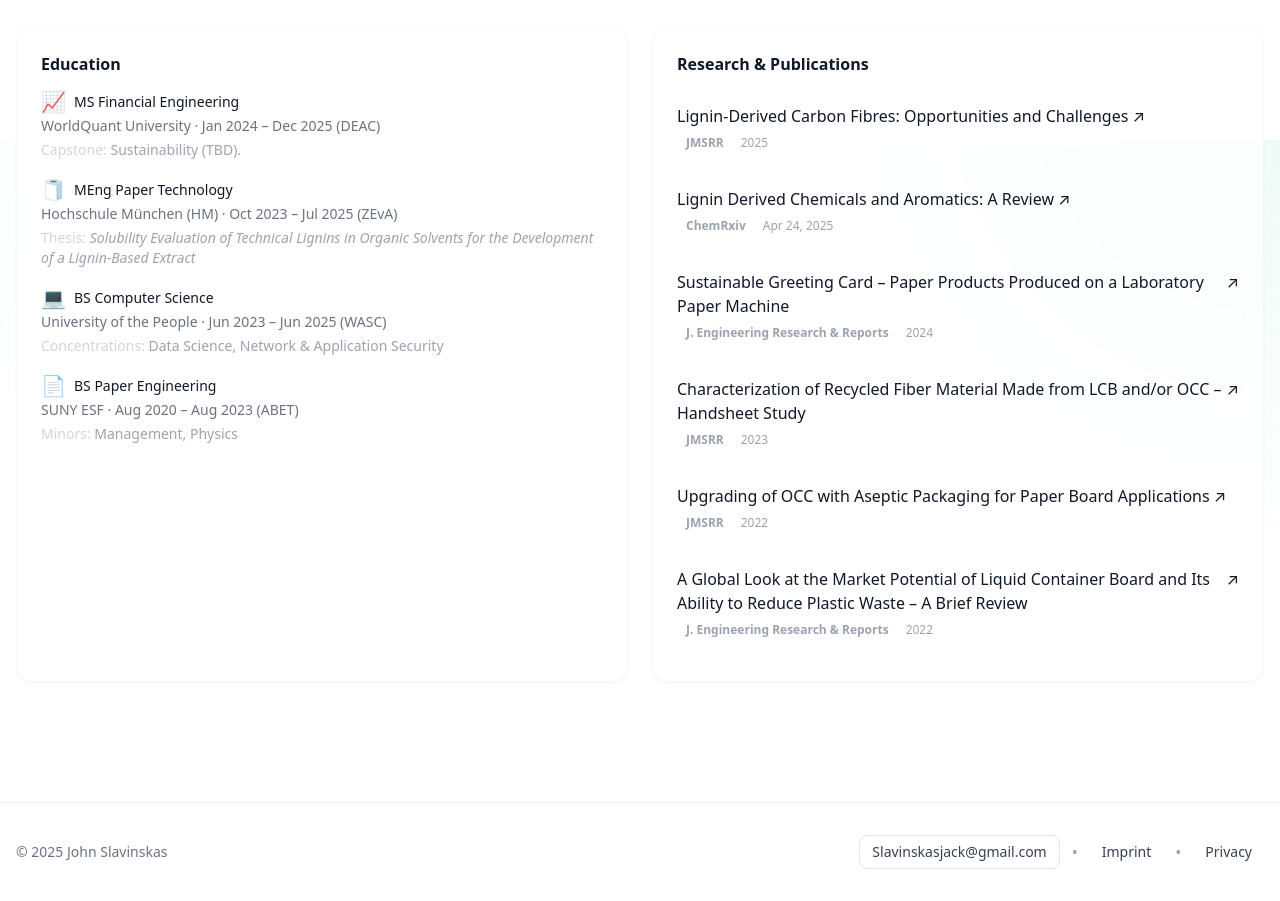
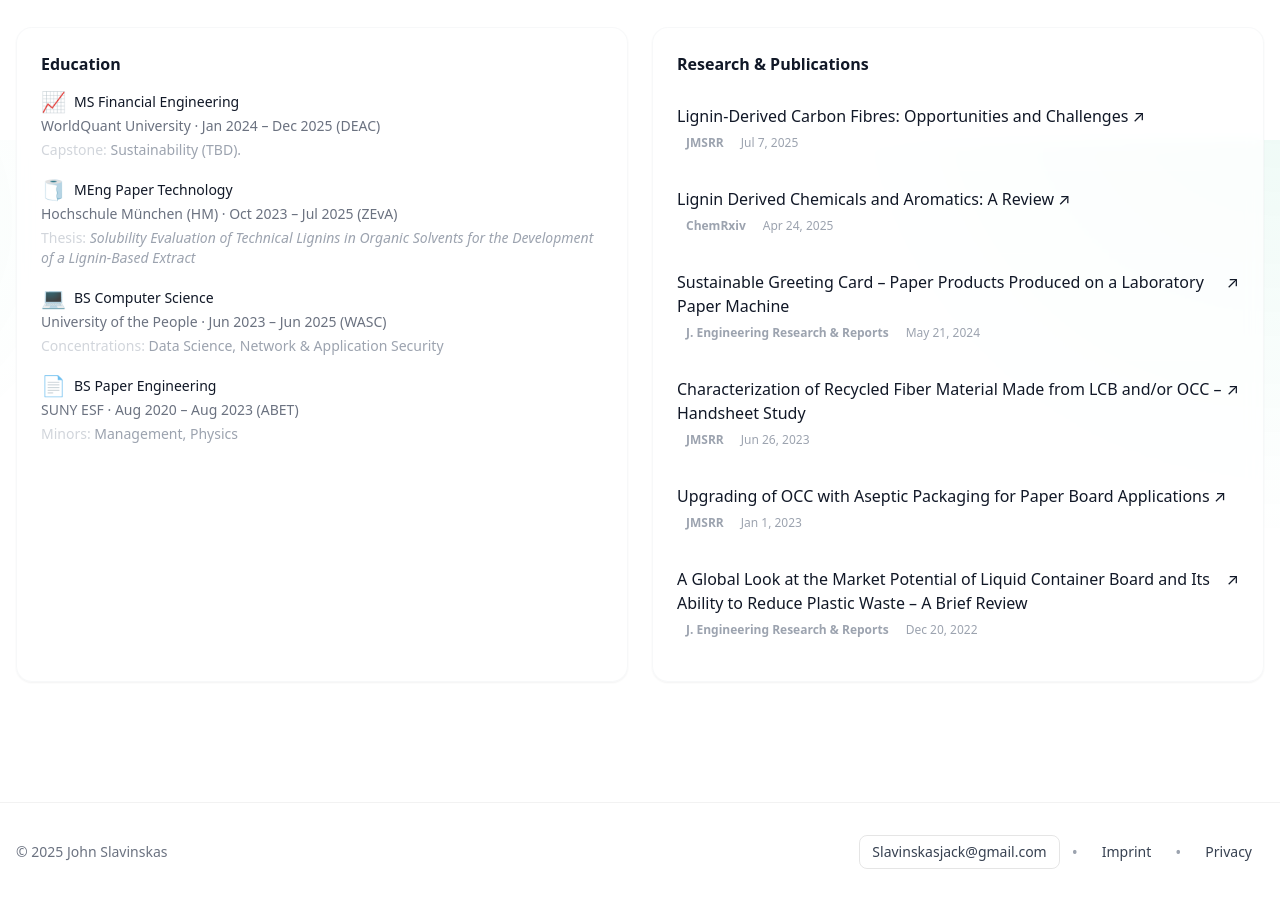
Before and after one commit to Tridude5/JohnSlavinskas, a Next.js app: page / in a window 1280 px wide. Shown: the part 3060-3961 px from the top of the page. Built offline with nearby package versions, Linux system fonts and the light colour scheme; no server answers.

Commit message:
Update Publications.tsx

```diff
--- a/components/Publications.tsx
+++ b/components/Publications.tsx
@@ -15,7 +15,7 @@ export default function Publications() {
         </a>
         <div className="mt-1 flex flex-wrap items-center gap-2 text-xs text-gray-400">
           <span className="inline-flex items-center rounded-full border border-white/15 bg-white/5 px-2 py-0.5 font-semibold">JMSRR</span>
-          <span>2025</span>
+          <span>Jul 7, 2025</span>
         </div>
       </li>
 
@@ -51,7 +51,7 @@ export default function Publications() {
           <span className="inline-flex items-center rounded-full border border-white/15 bg-white/5 px-2 py-0.5 font-semibold">
             J. Engineering Research & Reports
           </span>
-          <span>2024</span>
+          <span>May 21, 2024</span>
         </div>
       </li>
 
@@ -69,7 +69,7 @@ export default function Publications() {
         </a>
         <div className="mt-1 flex flex-wrap items-center gap-2 text-xs text-gray-400">
           <span className="inline-flex items-center rounded-full border border-white/15 bg-white/5 px-2 py-0.5 font-semibold">JMSRR</span>
-          <span>2023</span>
+          <span>Jun 26, 2023</span>
         </div>
       </li>
 
@@ -85,7 +85,7 @@ export default function Publications() {
         </a>
         <div className="mt-1 flex flex-wrap items-center gap-2 text-xs text-gray-400">
           <span className="inline-flex items-center rounded-full border border-white/15 bg-white/5 px-2 py-0.5 font-semibold">JMSRR</span>
-          <span>2022</span>
+          <span>Jan 1, 2023</span>
         </div>
       </li>
 
@@ -105,7 +105,7 @@ export default function Publications() {
           <span className="inline-flex items-center rounded-full border border-white/15 bg-white/5 px-2 py-0.5 font-semibold">
             J. Engineering Research & Reports
           </span>
-          <span>2022</span>
+          <span>Dec 20, 2022</span>
         </div>
       </li>
     </ul>
```
